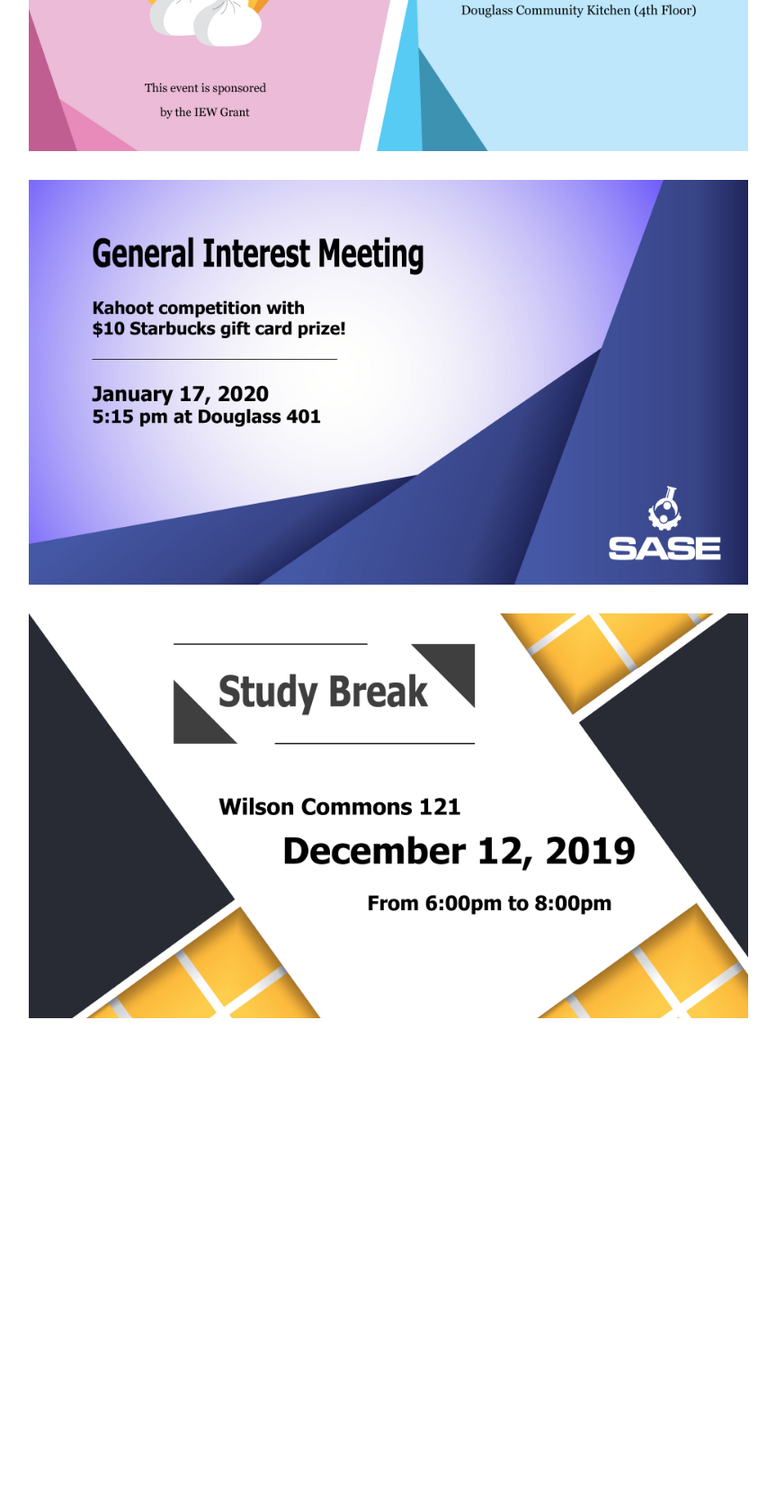
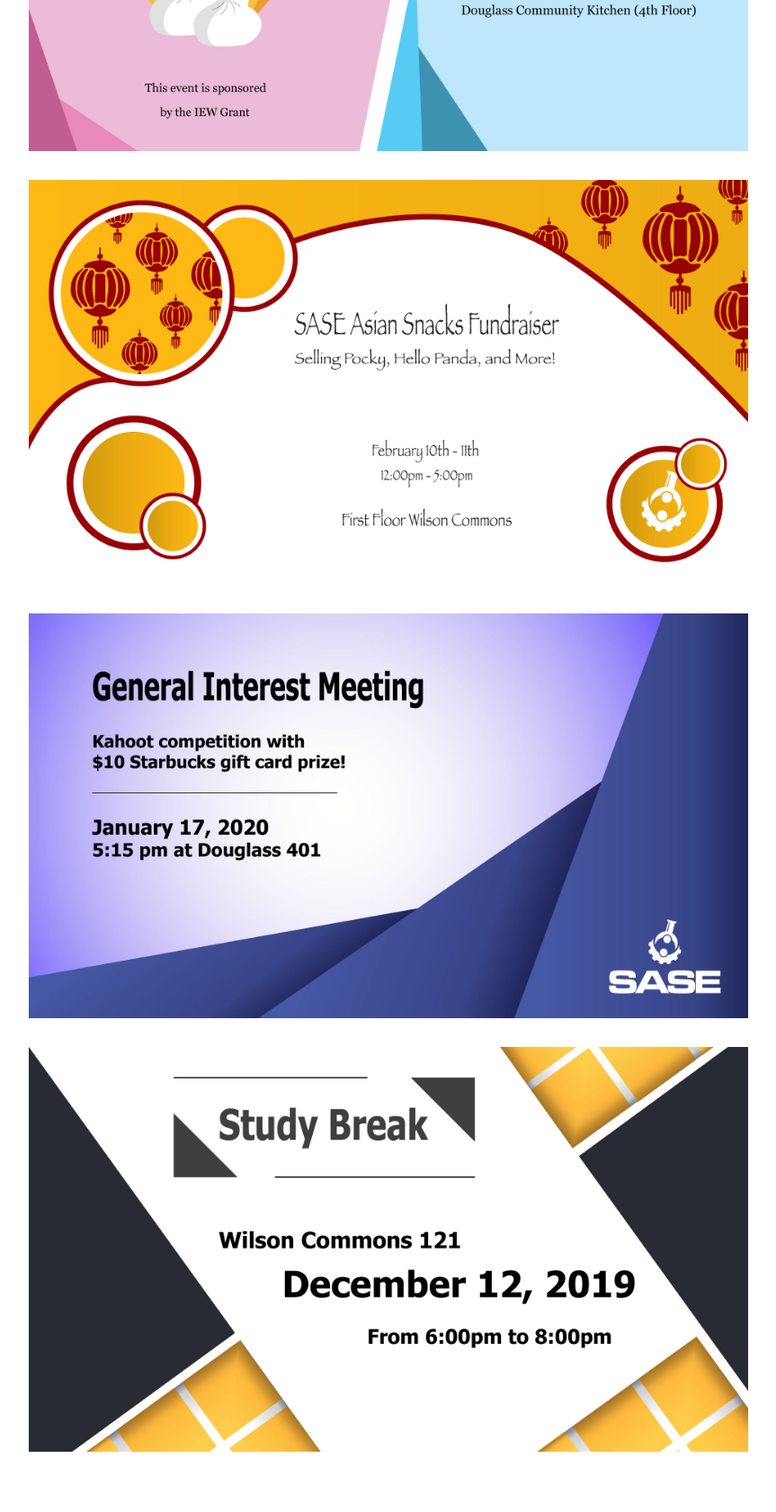
Before and after one commit to JChoi54/ArtPortfolio, a Flask app: page /projects/flyer-design in a window 1280 px wide. Shown: the part 1729-3410 px from the top of the page at 90% size, without its empty margins (336-1199 px from the left). Before the commit the page ends 2861 px from the top, so only its background shows below. Run offline with Flask 2, Linux system fonts and the light colour scheme; some libraries are stand-ins or nearby versions.

Commit message:
Added asian snacks banner

```diff
--- a/templates/design.html
+++ b/templates/design.html
@@ -58,17 +58,22 @@
                     </section>
 
                     <section class="banner_card" data-aos="fade-right">
+                        <a href="{{ url_for("static", filename = "images/banner_asian_snacks.jpg")}}" data-lightbox="mygallery">
+                             <img src="{{ url_for("static", filename = "images/banner_asian_snacks.jpg")}}" alt="">
+                        </a>
+                    </section>
+
+                    <section class="banner_card" data-aos="fade-left">
                         <a href="{{ url_for("static", filename = "images/banner_gim.jpg")}}" data-lightbox="mygallery">
                              <img src="{{ url_for("static", filename = "images/banner_gim.jpg")}}" alt="">
                         </a>
                     </section>
 
-                    <section class="banner_card" data-aos="fade-left">
+                    <section class="banner_card" data-aos="fade-right">
                         <a href="{{ url_for("static", filename = "images/banner_study_break2.jpg")}}" data-lightbox="mygallery">
                              <img src="{{ url_for("static", filename = "images/banner_study_break2.jpg")}}" alt="">
                         </a>
                     </section>
-
 
                 </main>
 
```
Also changed, not shown: static/images/banner_asian_snacks.jpg (added).
